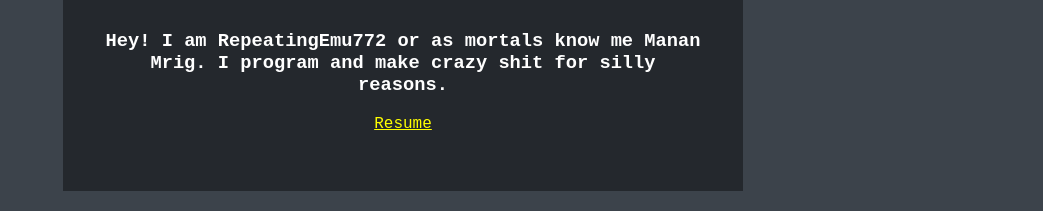
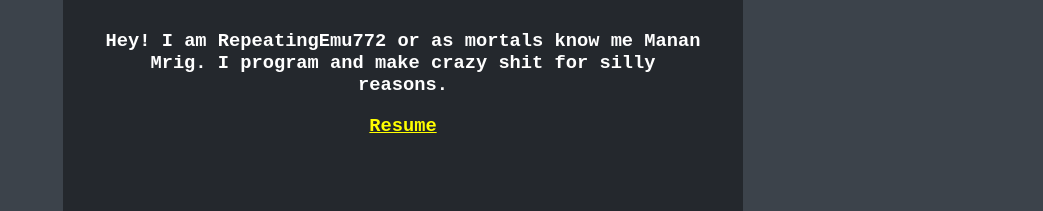
Before and after one commit to RepeatingEmu772/manan, a plain HTML site: page index.html in a window 1280 px wide. Shown: the part 589-800 px from the top of the page, without its empty margins (237-1280 px from the left). Drawn offline with Linux system fonts and the light colour scheme.

Commit message:
Update index.html

```diff
--- a/index.html
+++ b/index.html
@@ -17,7 +17,7 @@
 	Programmer | Computer Enthusiast | Geek </cus></h5>
 	<p><h3>
 	Hey! I am RepeatingEmu772 or as mortals know me Manan Mrig. I program and make crazy shit for silly reasons. </h3></p>
-	<a class="rbut" href="css/resume.pdf">Resume</a>
+	<a class="rbut" href="css/resume.pdf"><h3>Resume</h3></a>
 	<br>
 	<br>
 </div>
```
